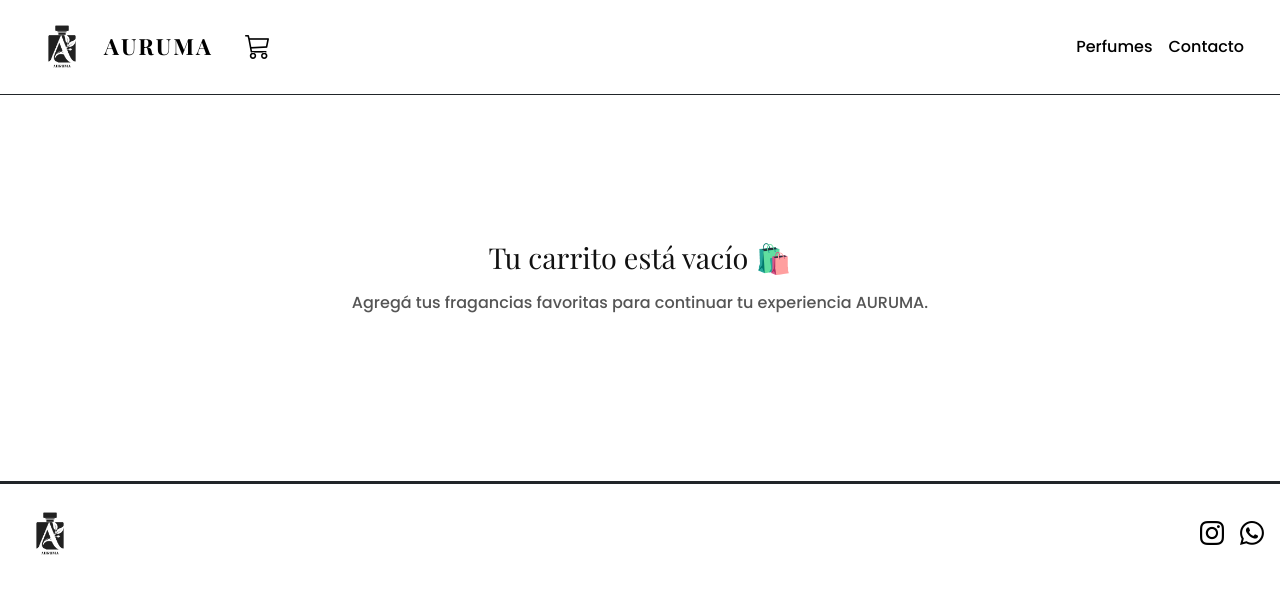
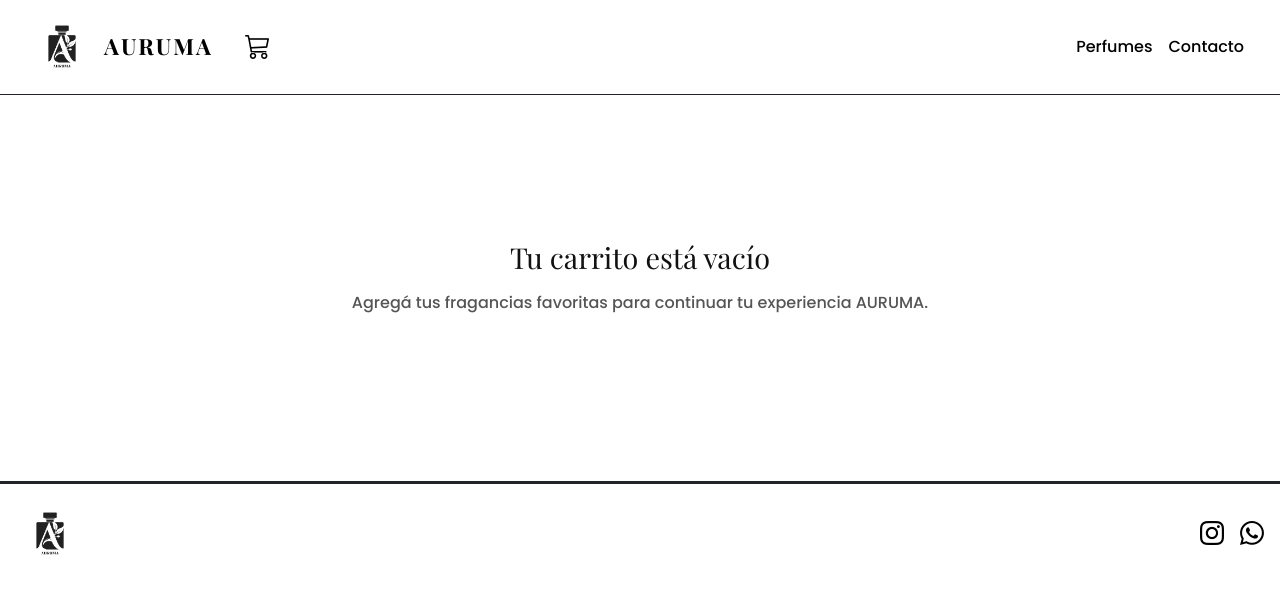
Before and after one commit to seba85valle/Auruma-React, a React (Vite) app: page /carrito in a window 1280 px wide. Shown: the top 594 px of the page. Built offline with nearby package versions, Linux system fonts and the light colour scheme.

Commit message:
Update Cart.jsx

```diff
--- a/src/components/Cart/Cart.jsx
+++ b/src/components/Cart/Cart.jsx
@@ -7,7 +7,7 @@ export const Cart = () => {
   if (cart.length === 0) {
     return (
       <div className="cart-empty fade-in">
-        <h2>Tu carrito está vacío 🛍️</h2>
+        <h2>Tu carrito está vacío</h2>
         <p>Agregá tus fragancias favoritas para continuar tu experiencia AURUMA.</p>
       </div>
     );
```
